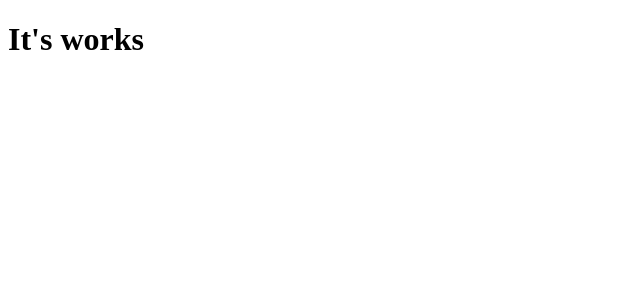
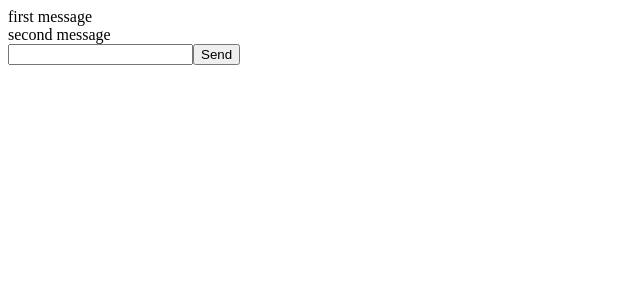
Before and after one commit to vlad4400/messenger, a React app: page / in a window 1280 px wide. Shown: the top 300 px of the page, without its empty margins (0-640 px from the left). Built offline with nearby package versions, Linux system fonts and the light colour scheme; the HTML template or start-up script is replaced by a standard one.

Commit message:
added 'messages & sender'

```diff
--- a/src/index.jsx
+++ b/src/index.jsx
@@ -1,9 +1,28 @@
 import React from 'react';
 import ReactDOM from 'react-dom';
 
-const element = <h1 className="element">It's works</h1>;
+let messages = ['first message', 'second message'];
 
-ReactDOM.render(
-    element,
-    document.getElementById('root'),
-);
+const MessageComponent = ({ text }) => <div>{ text }</div>;
+
+const MessageField = (props) => {
+    return props.messages.map((message, index) => <MessageComponent key={ index } text={ message }/>);
+};
+
+function saveMessage() {
+    messages.push(document.getElementsByName('message')[0].value);
+    console.log(document.getElementsByName('message')[0].value);
+};
+
+function tick() {
+    const element = (
+        <div>
+            <MessageField messages={ messages } />
+            <input name="message"></input>
+            <button onClick={ saveMessage }>Send</button>
+        </div>
+    );
+    ReactDOM.render(element, document.getElementById('root'));
+}
+
+setInterval(tick, 100);
```
